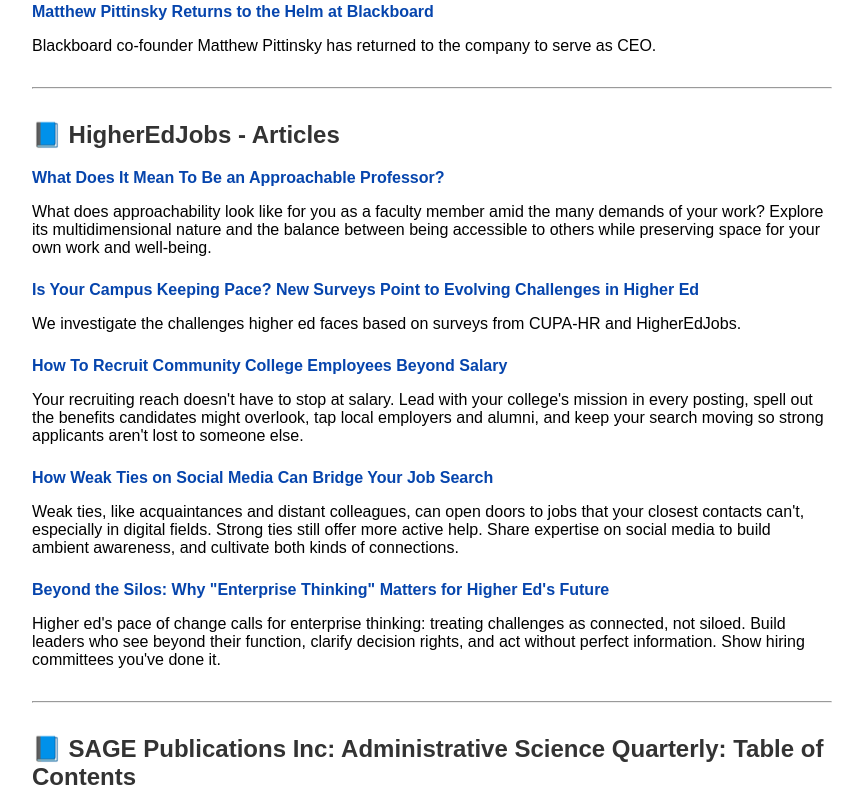
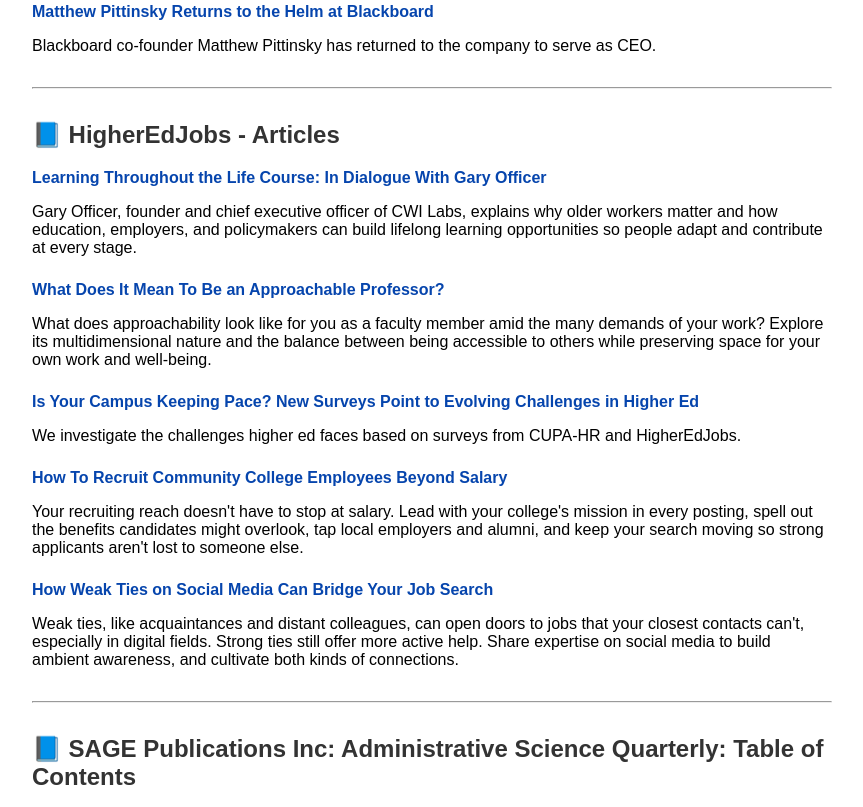
Before and after one commit to GrumpsCat/briefcaseapp, a plain HTML site: page index.html in a window 1280 px wide. Shown: the part 1975-2782 px from the top of the page, without its empty margins (208-1071 px from the left). Drawn offline with Linux system fonts and the light colour scheme.

Commit message:
✅ Auto update: Wed Nov 25 23:50:58 UTC 2026

```diff
--- a/index.html
+++ b/index.html
@@ -14,7 +14,7 @@
 </head>
 <body>
 <h1>📚 BriefCase: The Academic Journal Aggregator</h1>
-<p>📅 <strong>Morning Edition of Wednesday, November 25, 2026</strong> — <em>2026-11-25 07:04:51 PST</em></p><hr>
+<p>📅 <strong>Afternoon Edition of Wednesday, November 25, 2026</strong> — <em>2026-11-25 15:50:50 PST</em></p><hr>
 <h2>📘 Academy of Management: Academy of Management Journal: Table of Contents</h2>
 <div style='margin-bottom: 1.5em;'>
 <p><strong><a href='https://journals.aom.org/doi/abs/10.5465/amj.2026.4005?af=R'>Care-Full Reviewing at Academy of Management Journal: Celebrating Our Reviewers and Putting Care Front and Center in the Review Process</a></strong></p>
@@ -93,6 +93,10 @@
 <hr>
 <h2>📘 HigherEdJobs - Articles</h2>
 <div style='margin-bottom: 1.5em;'>
+<p><strong><a href='https://www.higheredjobs.com/LearningSociety/articleDisplay.cfm?ID=4922'>Learning Throughout the Life Course: In Dialogue With Gary Officer</a></strong></p>
+<p><p>Gary Officer, founder and chief executive officer of CWI Labs, explains why older workers matter and how education, employers, and policymakers can build lifelong learning opportunities so people adapt and contribute at every stage.</p></p>
+</div>
+<div style='margin-bottom: 1.5em;'>
 <p><strong><a href='https://www.higheredjobs.com/articles/articleDisplay.cfm?ID=4848'>What Does It Mean To Be an Approachable Professor?</a></strong></p>
 <p><p>What does approachability look like for you as a faculty member amid the many demands of your work? Explore its multidimensional nature and the balance between being accessible to others while preserving space for your own work and well-being.</p></p>
 </div>
@@ -107,10 +111,6 @@
 <div style='margin-bottom: 1.5em;'>
 <p><strong><a href='https://www.higheredjobs.com/articles/articleDisplay.cfm?ID=823'>How Weak Ties on Social Media Can Bridge Your Job Search</a></strong></p>
 <p><p>Weak ties, like acquaintances and distant colleagues, can open doors to jobs that your closest contacts can't, especially in digital fields. Strong ties still offer more active help. Share expertise on social media to build ambient awareness, and cultivate both kinds of connections.</p></p>
-</div>
-<div style='margin-bottom: 1.5em;'>
-<p><strong><a href='https://www.higheredjobs.com/articles/articleDisplay.cfm?ID=4914'>Beyond the Silos: Why "Enterprise Thinking" Matters for Higher Ed's Future</a></strong></p>
-<p><p>Higher ed's pace of change calls for enterprise thinking: treating challenges as connected, not siloed. Build leaders who see beyond their function, clarify decision rights, and act without perfect information. Show hiring committees you've done it.</p></p>
 </div>
 <hr>
 <h2>📘 SAGE Publications Inc: Administrative Science Quarterly: Table of Contents</h2>
```
Also changed, not shown: proof-it-ran.txt.
